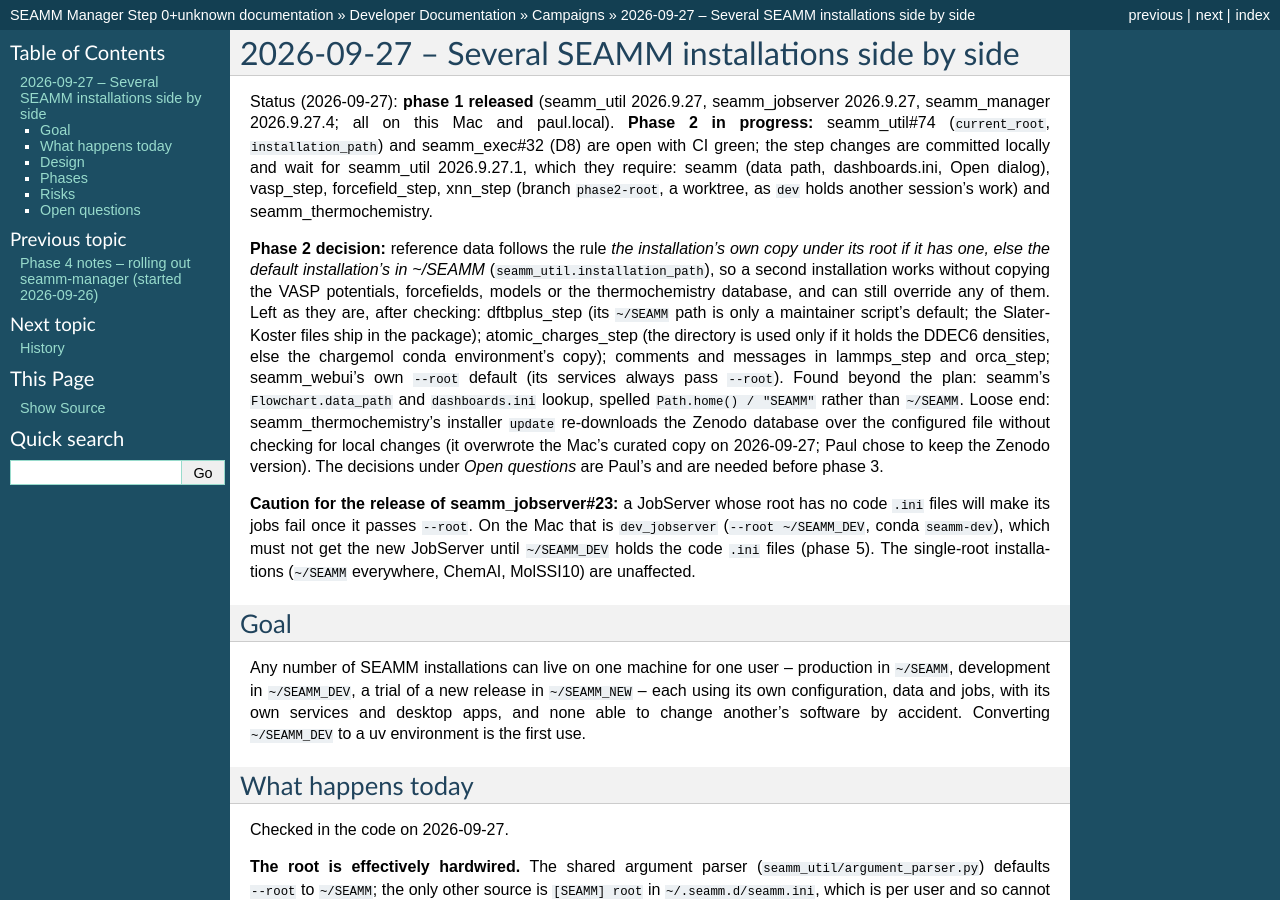
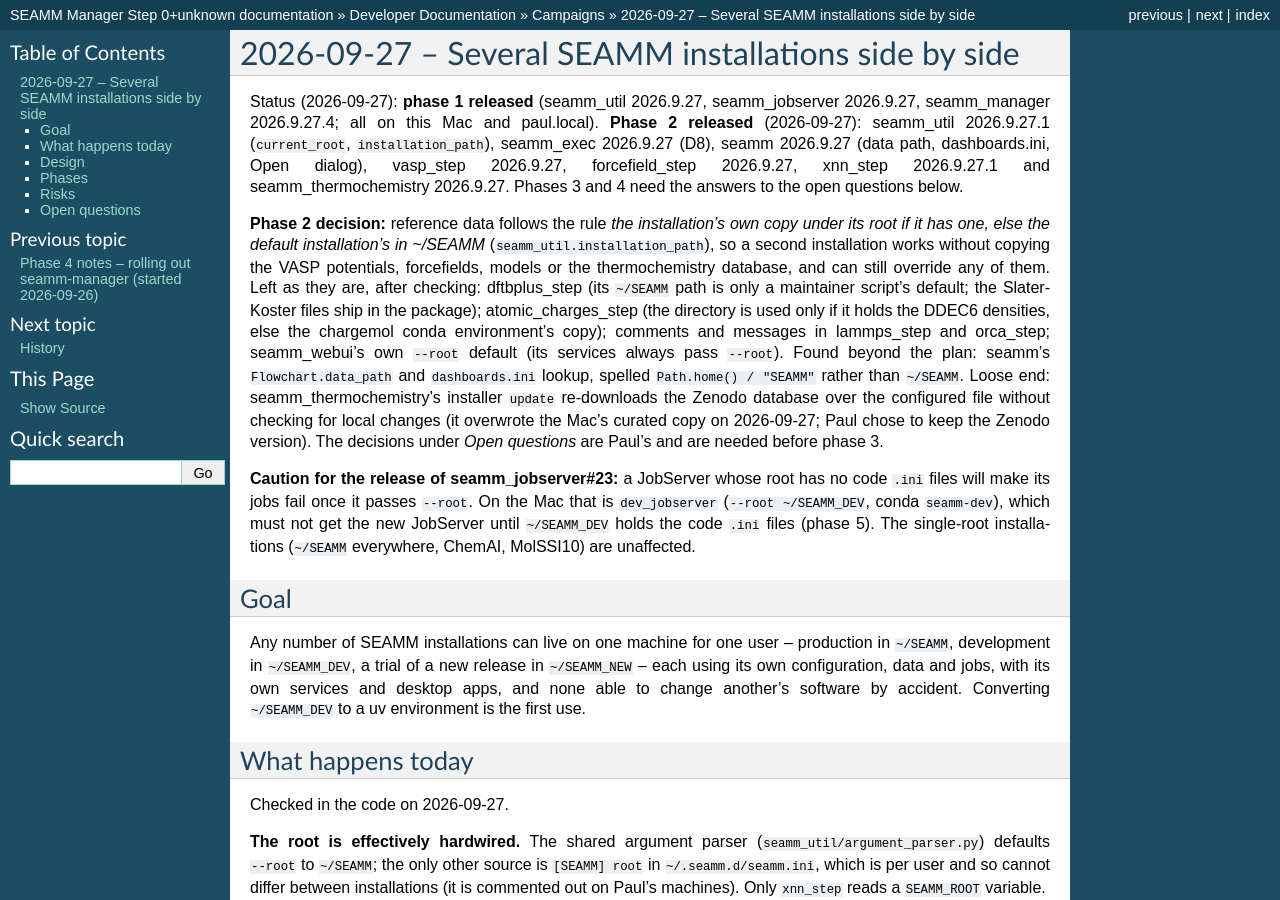
Before and after one commit to molssi-seamm/seamm_manager, a Sphinx documentation site: the page built from docs/developer_guide/campaigns/2026-09-27/index.rst, in a window 1280 px wide and 900 px high. Built offline with Sphinx 7.4.7, drawn with Linux system fonts in a browser that asks for light colours; pages that are not in the unit, such as notebooks, are missing from menus.

Commit message:
Docs: phase 2 released
Co-Authored-By: Claude Opus 5.5 <noreply@anthropic.com>

```diff
--- a/docs/developer_guide/campaigns/2026-09-27/index.rst
+++ b/docs/developer_guide/campaigns/2026-09-27/index.rst
@@ -2,12 +2,11 @@
 ======================================================
 
 Status (2026-09-27): **phase 1 released** (seamm_util 2026.9.27, seamm_jobserver
-2026.9.27, seamm_manager 2026.9.27.4; all on this Mac and paul.local). **Phase 2 in
-progress:** seamm_util#74 (``current_root``, ``installation_path``) and seamm_exec#32
-(D8) are open with CI green; the step changes are committed locally and wait for
-seamm_util 2026.9.27.1, which they require: seamm (data path, dashboards.ini, Open
-dialog), vasp_step, forcefield_step, xnn_step (branch ``phase2-root``, a worktree, as
-``dev`` holds another session's work) and seamm_thermochemistry.
+2026.9.27, seamm_manager 2026.9.27.4; all on this Mac and paul.local). **Phase 2 released** (2026-09-27): seamm_util 2026.9.27.1 (``current_root``,
+``installation_path``), seamm_exec 2026.9.27 (D8), seamm 2026.9.27 (data path,
+dashboards.ini, Open dialog), vasp_step 2026.9.27, forcefield_step 2026.9.27,
+xnn_step 2026.9.27.1 and seamm_thermochemistry 2026.9.27. Phases 3 and 4 need the
+answers to the open questions below.
 
 **Phase 2 decision:** reference data follows the rule *the installation's own copy
 under its root if it has one, else the default installation's in ~/SEAMM*
```
